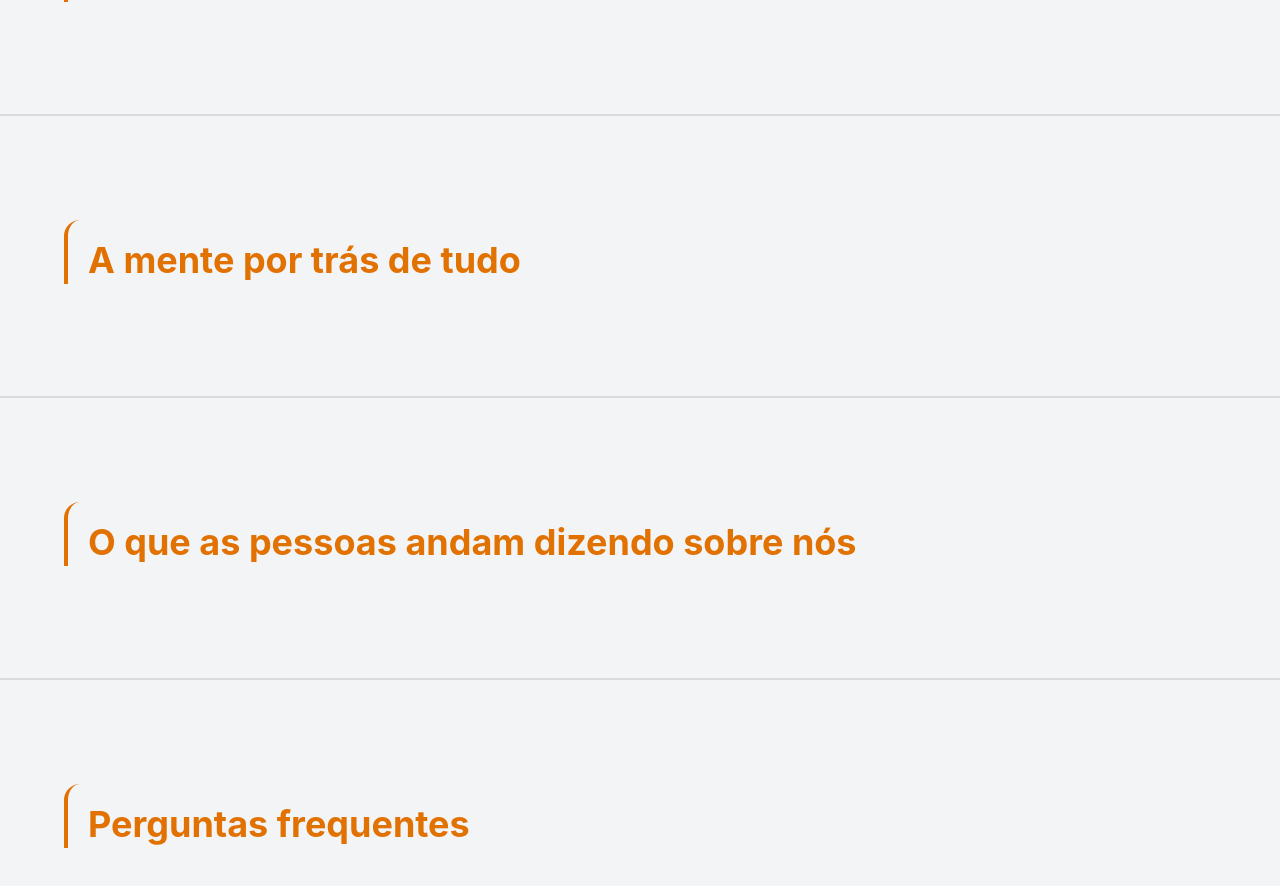
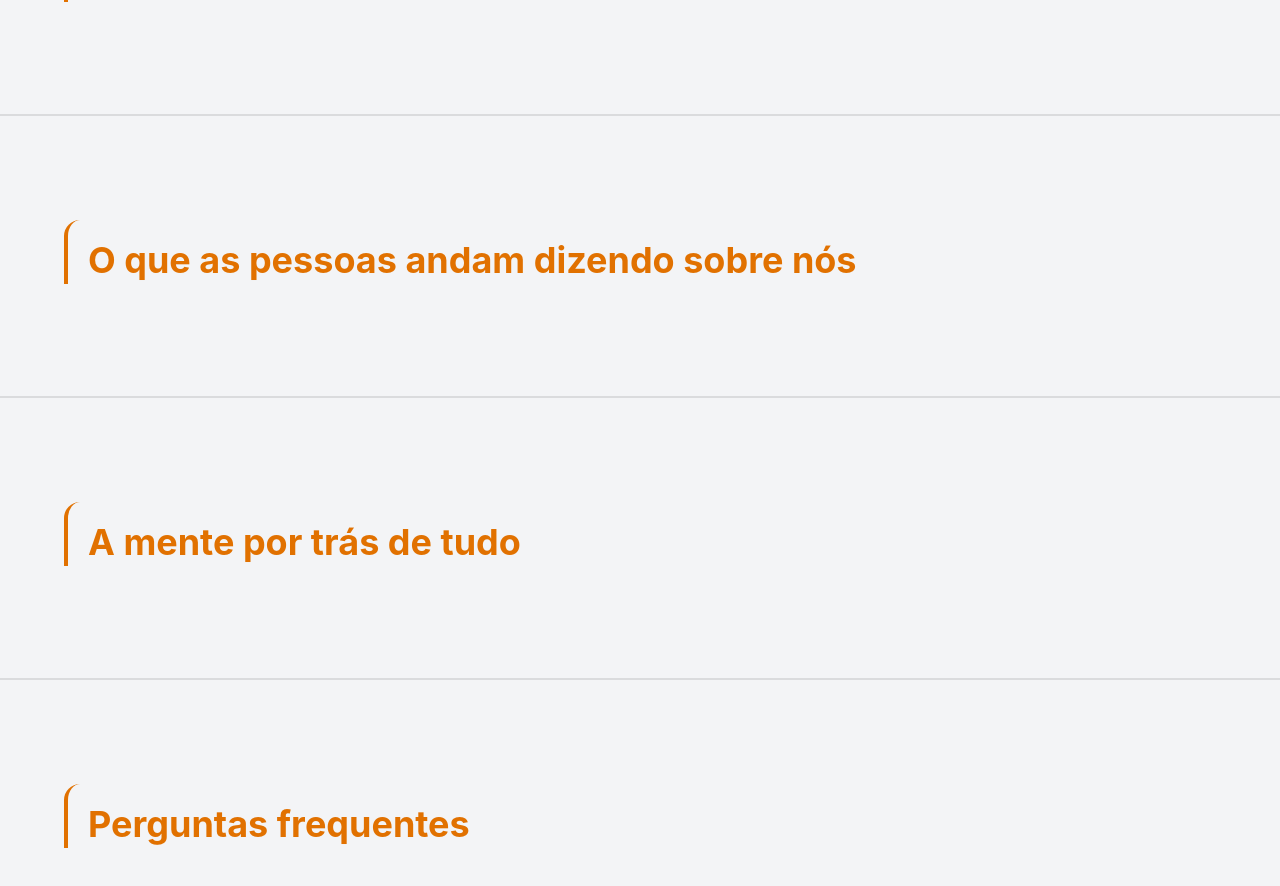
Before and after one commit to gusttamartins01/fortale-frontend, a React (Vite) app: page / in a window 1280 px wide. Shown: the part 1772-2658 px from the top of the page. Built offline with nearby package versions, Linux system fonts and the light colour scheme.

Commit message:
refactor: configurar espaçamento da sessão principal do sistema.

```diff
--- a/src/pages/home/Home.tsx
+++ b/src/pages/home/Home.tsx
@@ -43,8 +43,8 @@ export default function Home() {
 
 			<About />
 			<Features />
+			<Testimonial />
 			<PlatformOwner />
-			<Testimonial />
 			<FAQ />
 			<Inivation />
 			<Contact />
```
